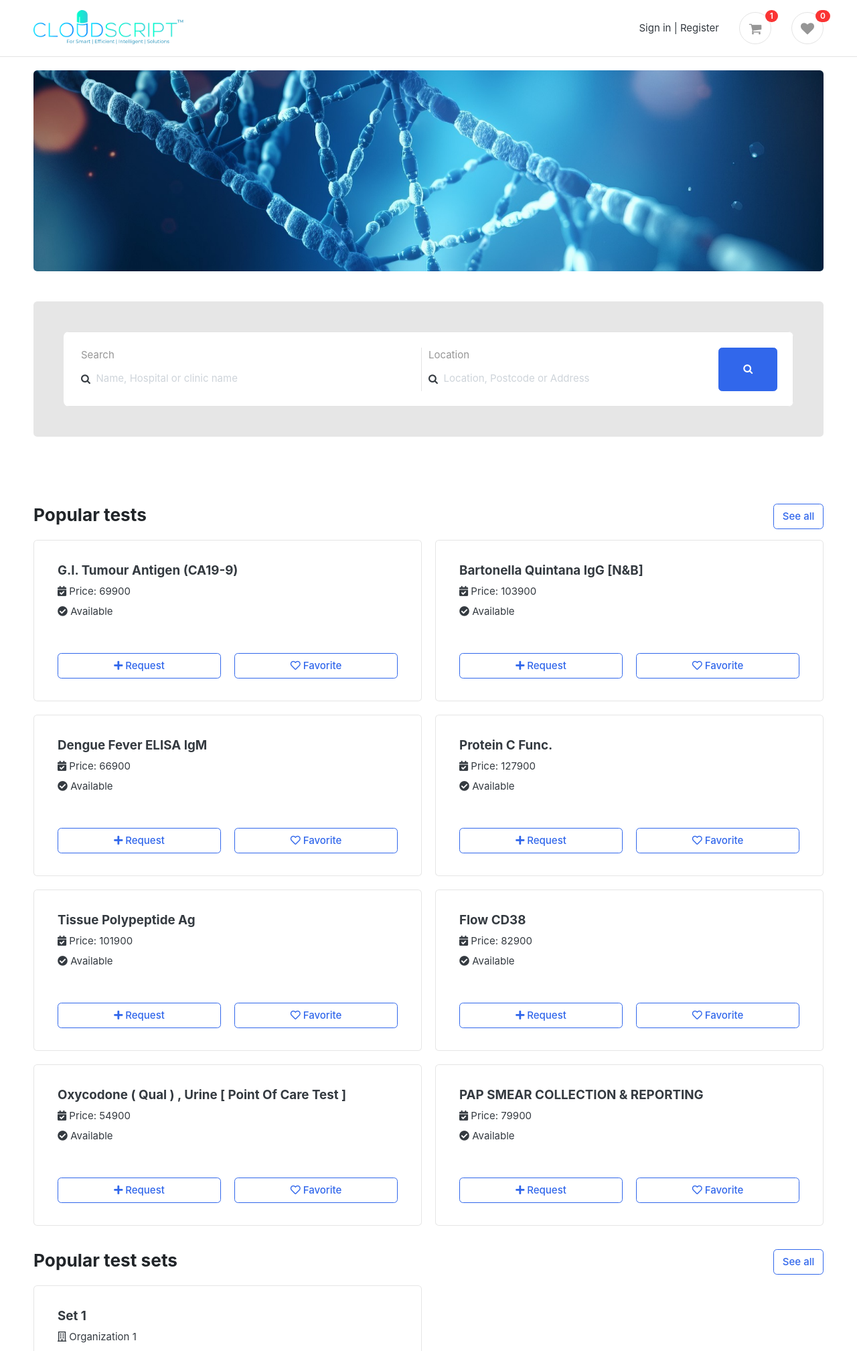
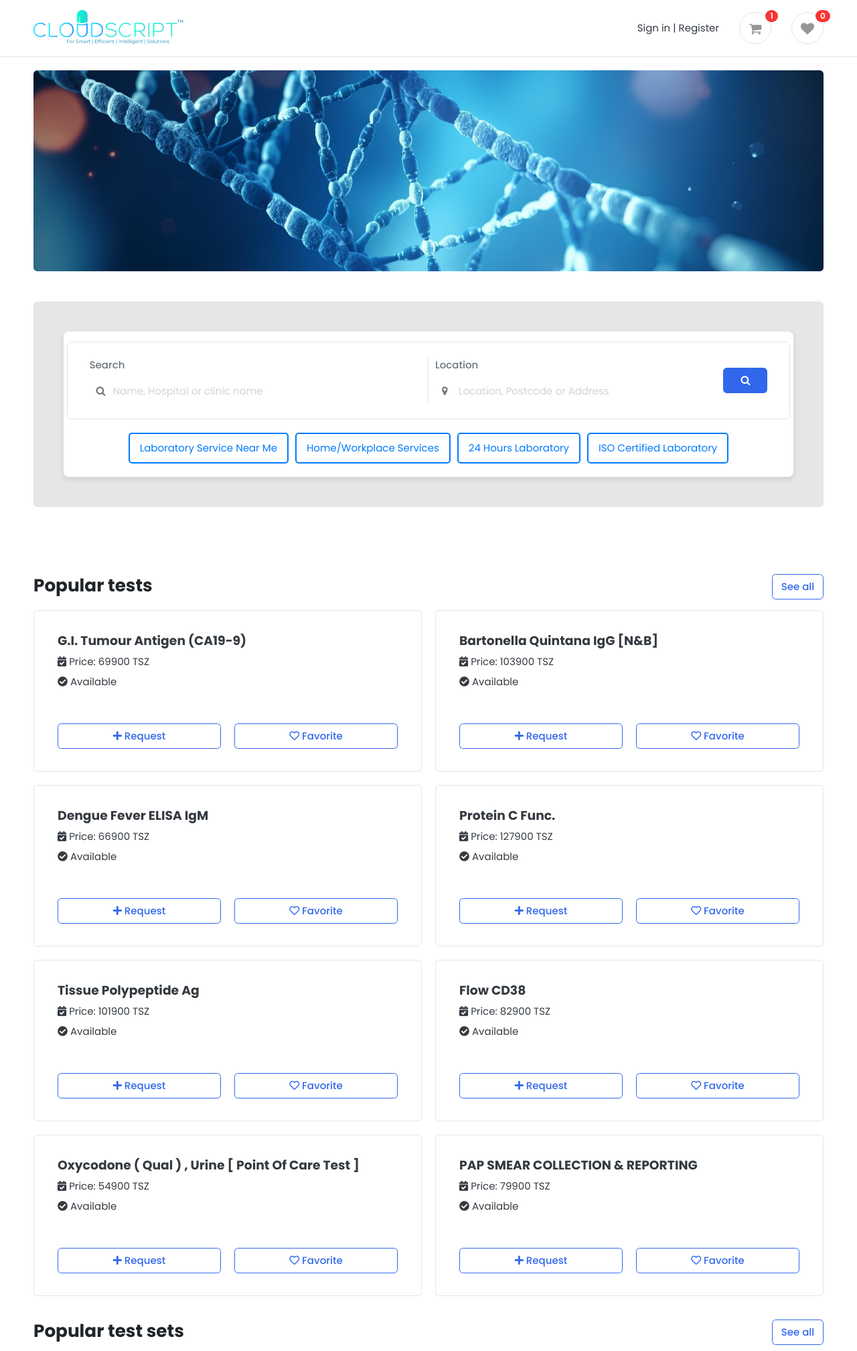
Before and after one commit to mahamudh472/medical_test, a Django app: page / in a window 1280 px wide. Shown: the top 2017 px of the page at 67% size. Run offline with Django 4.2, Linux system fonts and the light colour scheme; data comes from the database, SQL or seed files in the repository; parts of the project's set-up code (start-up, migrations or seed data) failed here and were passed over; some libraries are stand-ins or nearby versions; some web fonts are replaced.

Commit message:
search functionality improved

```diff
--- a/main/urls.py
+++ b/main/urls.py
@@ -7,7 +7,7 @@ urlpatterns = [
     path("all-tests/", views.all_tests, name="all_tests"),
     path("all-test-sets/", views.all_test_sets, name="all_test_sets"),
     path("test-sets/<int:id>/", views.test_sets, name="test_sets"),
-    path("search/", views.search, name="search"),
+    path("search/", views.search_service, name="search"),
     path("suggestions/", views.search_suggestions, name="search_suggestions"),
     path("insert_test_data/", views.insert_test_data, name="insert_test_data"),
 ]
--- a/main/views.py
+++ b/main/views.py
@@ -1,3 +1,4 @@
+from django.conf import settings
 from django.shortcuts import render
 from django.http import HttpResponse, JsonResponse
 from .models import Test, Organization, TestSet, Service
@@ -5,6 +6,8 @@ from .utils import data
 from django.db.models import Q
 import datetime
 from django.core.paginator import Paginator
+import googlemaps
+from math import radians, sin, cos, sqrt, atan2
 
 
 # Create your views here.
@@ -75,6 +78,7 @@ def search(request):
         Q(sample_type__icontains=query) |
         Q(organization__name__icontains=query)
     )
+
     tests = tests.distinct()
     paginator = Paginator(tests, 8)
     page_num = request.GET.get('page')
@@ -90,18 +94,94 @@ def search(request):
     return render(request, "main/search.html", context)
 
 
+# Helper function to calculate distance using Haversine formula
+def calculate_distance(lat1, lon1, lat2, lon2):
+    # Earth radius in kilometers
+    R = 6371.0
+
+    # Convert degrees to radians
+    lat1 = radians(lat1)
+    lon1 = radians(lon1)
+    lat2 = radians(lat2)
+    lon2 = radians(lon2)
+
+    # Compute differences in coordinates
+    dlat = lat2 - lat1
+    dlon = lon2 - lon1
+
+    # Haversine formula
+    a = sin(dlat / 2) ** 2 + cos(lat1) * cos(lat2) * sin(dlon / 2) ** 2
+    c = 2 * atan2(sqrt(a), sqrt(1 - a))
+    distance = R * c
+
+    return distance
+
+
 def search_service(request):
-    query = request.GET.get('query')
-    location = request.GET.get('location')
+    # Get query parameters
+    query = request.GET.get('query', '')
+    location = request.GET.get('location', '')
+
+    api_key = settings.GOOGLE_MAPS_API_KEY
+    # Initialize the Google Maps client
+    gmaps = googlemaps.Client(key=api_key)
+
+    # Initial filter by query
     services = Service.objects.filter(
         Q(name__icontains=query) |
-        Q(organization__name__icontains=query) &
-        Q(location__icontains=location)
+        Q(organization__name__icontains=query)
     )
+
+    # Convert location to geocode (latitude and longitude)
+    user_lat = None
+    user_lng = None
+
+    if location:
+        try:
+            geocode_result = gmaps.geocode(location)
+            if geocode_result:
+                user_lat = geocode_result[0]['geometry']['location']['lat']
+                user_lng = geocode_result[0]['geometry']['location']['lng']
+        except Exception as e:
+            print(f"Error converting user location to geocode: {e}")
+
+    # Filter services within 10 km radius for 'near-me' option
+    if request.GET.get('near-me') == "yes" and user_lat is not None and user_lng is not None:
+        nearby_services = []
+
+        for service in services:
+            # Convert service location to geocode
+            try:
+                service_geocode = gmaps.geocode(service.location)
+                if service_geocode:
+                    service_lat = service_geocode[0]['geometry']['location']['lat']
+                    service_lng = service_geocode[0]['geometry']['location']['lng']
+
+                    # Calculate distance between user and service location
+                    distance = calculate_distance(user_lat, user_lng, service_lat, service_lng)
+
+                    if distance <= 10:
+                        nearby_services.append(service.id)
+            except Exception as e:
+                print(f"Error converting service location to geocode: {e}")
+
+        # Filter services to include only nearby services
+        services = services.filter(id__in=nearby_services)
+
+    if request.GET.get('workplace') == "yes":
+        pass
+    if request.GET.get('24hours') == "yes":
+        services = services.filter(open_24_hours=True)
+    if request.GET.get('iso-certified') == "yes":
+        services = services.filter(iso_certificate_status=True)
+
+    # Ensure distinct results
     services = services.distinct()
+
     context = {
         'services': services,
     }
+
     return render(request, "main/search_service.html", context)
 
 
--- a/static/css/custom.css
+++ b/static/css/custom.css
@@ -0,0 +1,66 @@
+@import url('https://fonts.googleapis.com/css2?family=Poppins:ital,wght@0,100;0,200;0,300;0,400;0,500;0,600;0,700;0,800;0,900;1,100;1,200;1,300;1,400;1,500;1,600;1,700;1,800;1,900&display=swap');
+
+*{
+    font-family: "Poppins", sans-serif;
+}
+/* Styling for the search form container */
+.form-container {
+    background-color: rgb(230, 230, 230);
+    border-radius: 8px;
+    padding: 20px;
+}
+
+/* Styling for the main search form */
+.search {
+    overflow: hidden;
+    border-radius: 8px;
+    background-color: #fff;
+    padding: 15px;
+    box-shadow: 0 4px 8px rgba(0, 0, 0, 0.1);
+}
+
+/* Styling for form controls */
+.form-control {
+    border: none !important;
+    box-shadow: none !important;
+}
+
+/* Styling for form labels */
+.form-label {
+    margin-bottom: 8px;
+    font-weight: 500;
+    color: #6c757d;
+}
+
+/* Positioning of search icon in input fields */
+.search-icon {
+    position: absolute;
+    top: 50%;
+    transform: translateY(-50%);
+    left: 10px;
+    color: #6c757d;
+}
+
+/* Padding for form controls to account for search icons */
+.form-control-padding {
+    padding-left: 35px !important;
+}
+
+/* Styling for filter buttons */
+.filter-button {
+    padding: 10px 15px;
+    margin: 5px;
+    border: 2px solid #007bff;
+    border-radius: 5px;
+    background-color: transparent;
+    color: #007bff;
+    cursor: pointer;
+    transition: background-color 0.3s, color 0.3s;
+}
+
+/* Styling for active filter buttons */
+.filter-button.active,
+.filter-button:hover {
+    background-color: #007bff;
+    color: #fff;
+}
--- a/templates/components/test.html
+++ b/templates/components/test.html
@@ -13,7 +13,7 @@
 {#                    </div> #}
                     <div class=" mt-2">
                         <i class="fas fa-calendar-check"></i>
-                        Price: {{ test.tz_std_tariff }}
+                        Price: {{ test.tz_std_tariff }} TSZ
                     </div>
                     <div class=" mt-2">
                         {% if test.available %}
--- a/templates/main/home.html
+++ b/templates/main/home.html
@@ -13,62 +13,102 @@
                 <img src="{% static 'images/banners/image-1.jpeg' %}" class="rounded"
                      style="height: 300px; width: 100%; object-fit: cover">
             </div>
-            <div class="p-5 rounded my-5" style="background-color: rgb(230,230,230)" >
-                <form action="{% url 'search' %}" class=" search bg-white" method="get" style="overflow: hidden;  border-radius: 8px">
-                    {% comment %} <div class="input-group w-100">
-                        <input list="suggestions" id="query-input" name="query" type="text" class="form-control"
-                            style="width:60%;" placeholder="Search">
-                        <datalist id="suggestions">
 
-                        </datalist>
-                        <select id="query-category" name="category" class="form-control" style="width:10%;">
-                            <option selected value="test">Test</option>
-                            <option value="service">Service</option>
-                        </select>
-                        <div class="input-group-append">
-                            <button class="btn btn-primary" type="submit">
-                                <i class="fa fa-search"></i>
+            <div class="p-5 rounded my-5" style="background-color: rgb(230,230,230)">
+                <form action="{% url 'search' %}" class="search" method="get">
+                    <div class="row border rounded p-4 d-flex align-items-center">
+                        <!-- Search input for query -->
+                        <div class="col-md-6 col-12 border-right mb-3 mb-md-0">
+                            <label for="query-input" class="form-label">Search</label>
+                            <div class="position-relative">
+                                <i class="fa fa-search search-icon"></i>
+                                <input class="form-control form-control-padding" type="text" list="suggestions"
+                                       id="query-input" name="query" placeholder="Name, Hospital or clinic name">
+                                <datalist id="suggestions"></datalist>
+                            </div>
+                        </div>
+                        <!-- Input for location -->
+                        <div class="col-md-5 col-12 mb-3 mb-md-0">
+                            <label for="location" class="form-label">Location</label>
+                            <div class="position-relative">
+                                <i class="fa fa-map-marker search-icon"></i>
+                                <input class="form-control form-control-padding" name="location" type="text"
+                                       id="location"
+                                       placeholder="Location, Postcode or Address">
+                            </div>
+                        </div>
+                        <!-- Submit button -->
+                        <div class="col-md-1 col-12">
+                            <button class="btn btn-primary btn-block" type="submit"><i class="fa fa-search"></i>
                             </button>
                         </div>
-                    </div> {% endcomment %}
-                    <div class="row border rounded p-4 center-x relative" >
-                        <div class="d-flex flex-column pl-4 col-6 border-right">
-                            <label for="query-input" class="text-muted">Search</label>
-                            <div class="relative">
-                                <i class="fa fa-search absolute center-y"></i>
-                                <input class="form-control px-4" style="border: none !important;" type="text" list="suggestions" id="query-input" name="query" placeholder="Name, Hospital or clinic name">
-                                <datalist id="suggestions"></datalist>
                     </div>
-
-                        </div>
-                        <div class="d-flex flex-column col-5">
-                            <label for="location" class="text-muted">Location</label>
-                            <div class="relative">
-                                <i class="fa fa-search absolute center-y"></i>
-                                <input class="form-control px-4" style="border: none !important;" name="location" type="text" id="location" placeholder="Location, Postcode or Address">
-                            </div>
-
-                        </div>
-                        <button class="col-1 btn btn-primary" type="submit"><i class="fa fa-search"></i> </button>
-
+                    <!-- Filter buttons -->
+                    <div class="d-flex justify-content-center mt-3">
+                        <button type="button" class="filter-button" data-filter="near-me">Laboratory Service Near Me
+                        </button>
+                        <button type="button" class="filter-button" data-filter="workplace">Home/Workplace Services
+                        </button>
+                        <button type="button" class="filter-button" data-filter="24hours">24 Hours Laboratory</button>
+                        <button type="button" class="filter-button" data-filter="iso-certified">ISO Certified
+                            Laboratory
+                        </button>
+                        <input type="hidden" name="near-me" value="no">
+                        <input type="hidden" name="workplace" value="no">
+                        <input type="hidden" name="24hours" value="no">
+                        <input type="hidden" name="iso-certified" value="no">
                     </div>
                 </form>
                 <script src="https://maps.googleapis.com/maps/api/js?key=REMOVED&libraries=places"></script>
                 <script>
+                    $(document).ready(function () {
                         // Initialize Google Maps Autocomplete
                         function initializeAutocomplete() {
-                                const addressInput = document.getElementById('location');
+                            const addressInput = $('#location')[0];
+                            const autocomplete = new google.maps.places.Autocomplete(addressInput, {
+                                componentRestrictions: {country: 'TZ'}
+                            });
+                        }
 
-                                // Create the autocomplete object and associate it with the textarea
-                                const autocomplete = new google.maps.places.Autocomplete(addressInput, {
-                                    componentRestrictions: {country: 'TZ'} // Optional: Restrict to a specific country
+                        google.maps.event.addDomListener(window, 'load', initializeAutocomplete);
+
+                        // Handle dynamic suggestions using jQuery AJAX
+                        $('#query-input').on('input', function () {
+                            const query = $(this).val();
+                            const category = $('#location').val();
+                            $.ajax({
+                                url: `/suggestions?query=${query}&category=${category}`,
+                                method: 'GET',
+                                success: function (data) {
+                                    const suggestions = $('#suggestions');
+                                    suggestions.empty();
+                                    data.forEach(suggestion => {
+                                        suggestions.append($('<option>').val(suggestion));
+                                    });
+                                }
+                            });
                         });
 
+                        // Handle filter button toggle and selection logic
+                        const selectedFilters = new Set(); // Set to store selected filters
 
+                        $('.filter-button').on('click', function () {
+                            $(this).toggleClass('active');
+                            const filter = $(this).data('filter');
+
+                            // Add or remove the filter from the set
+                            if ($(this).hasClass('active')) {
+                                selectedFilters.add(filter);
+                                $(`input[name=${filter}]`).val('yes')
+                                console.log(`Filter selected: ${filter}`);
+                            } else {
+                                selectedFilters.delete(filter);
+                                $(`input[name=${filter}]`).val('no')
+                                console.log(`Filter deselected: ${filter}`);
                             }
+                        });
 
-                            // Call the initialize function when the window loads
-                            google.maps.event.addDomListener(window, 'load', initializeAutocomplete);
+                    });
                 </script>
                 <script>
                     const query_input = document.getElementById("query-input");
```
Lines whose indentation alone changed are shown as unchanged.
